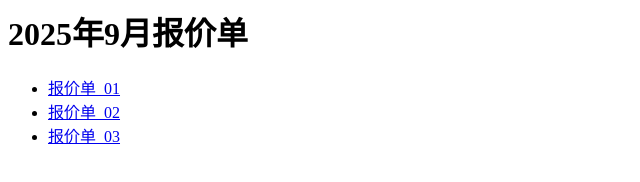
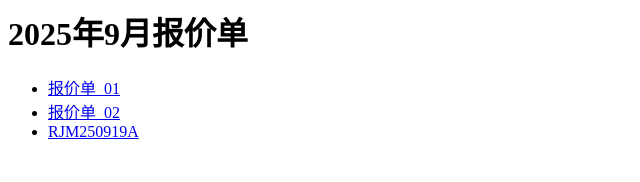
Before and after one commit to kmoonlightneon-source/quotation-list, a plain HTML site: page 2025-09/index.html in a window 1280 px wide. Shown: the full height of the page, 0-640 px from the left. Drawn offline with Linux system fonts and the light colour scheme.

Commit message:
Update index.html

```diff
--- a/2025-09/index.html
+++ b/2025-09/index.html
@@ -2,5 +2,5 @@
 <ul>
   <li><a href="报价单_01.html">报价单_01</a></li>
   <li><a href="报价单_02.html">报价单_02</a></li>
-  <li><a href="报价单_02.html">报价单_03</a></li>
+  <li><a href="RJM250919A.html">RJM250919A</a></li>
 </ul>
```
